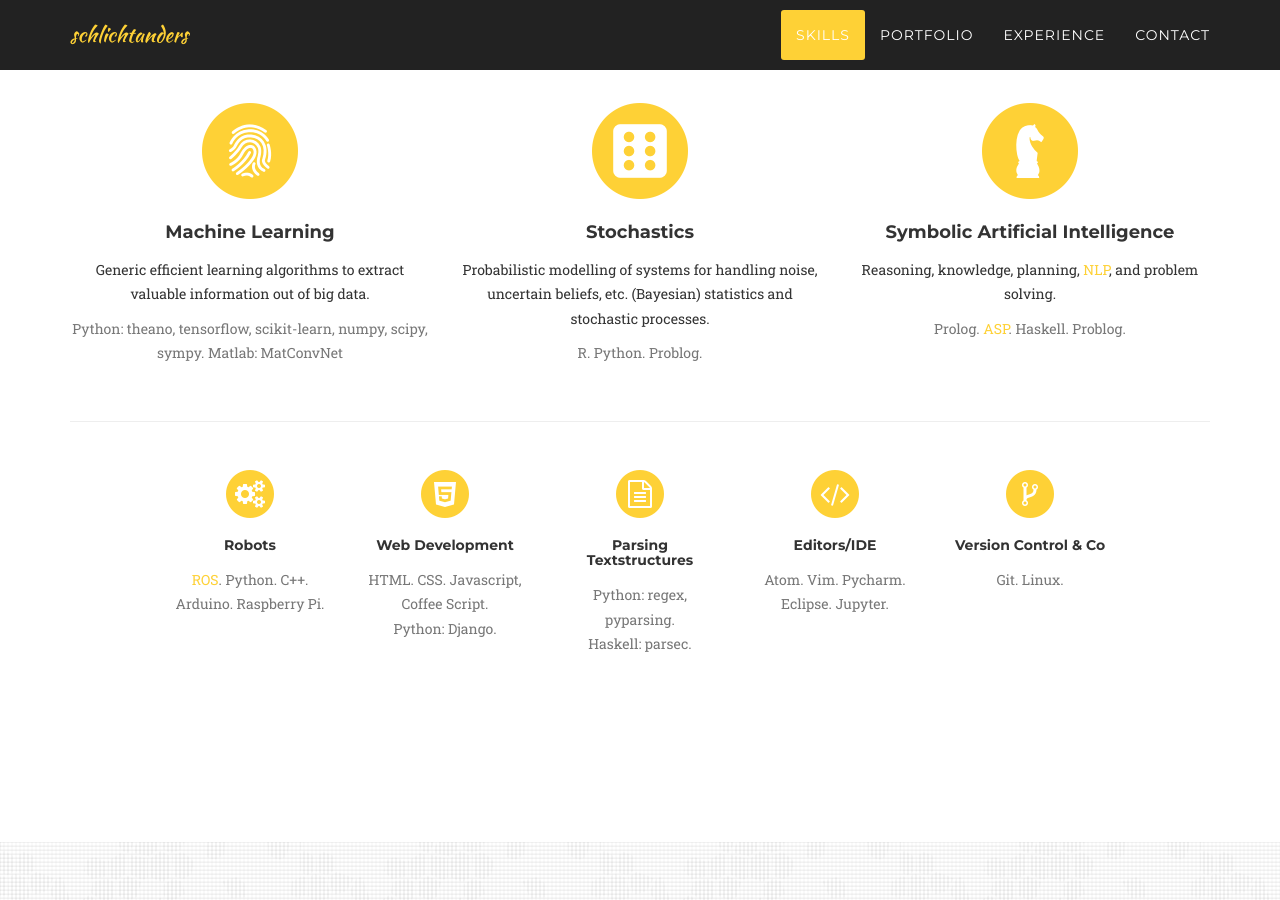
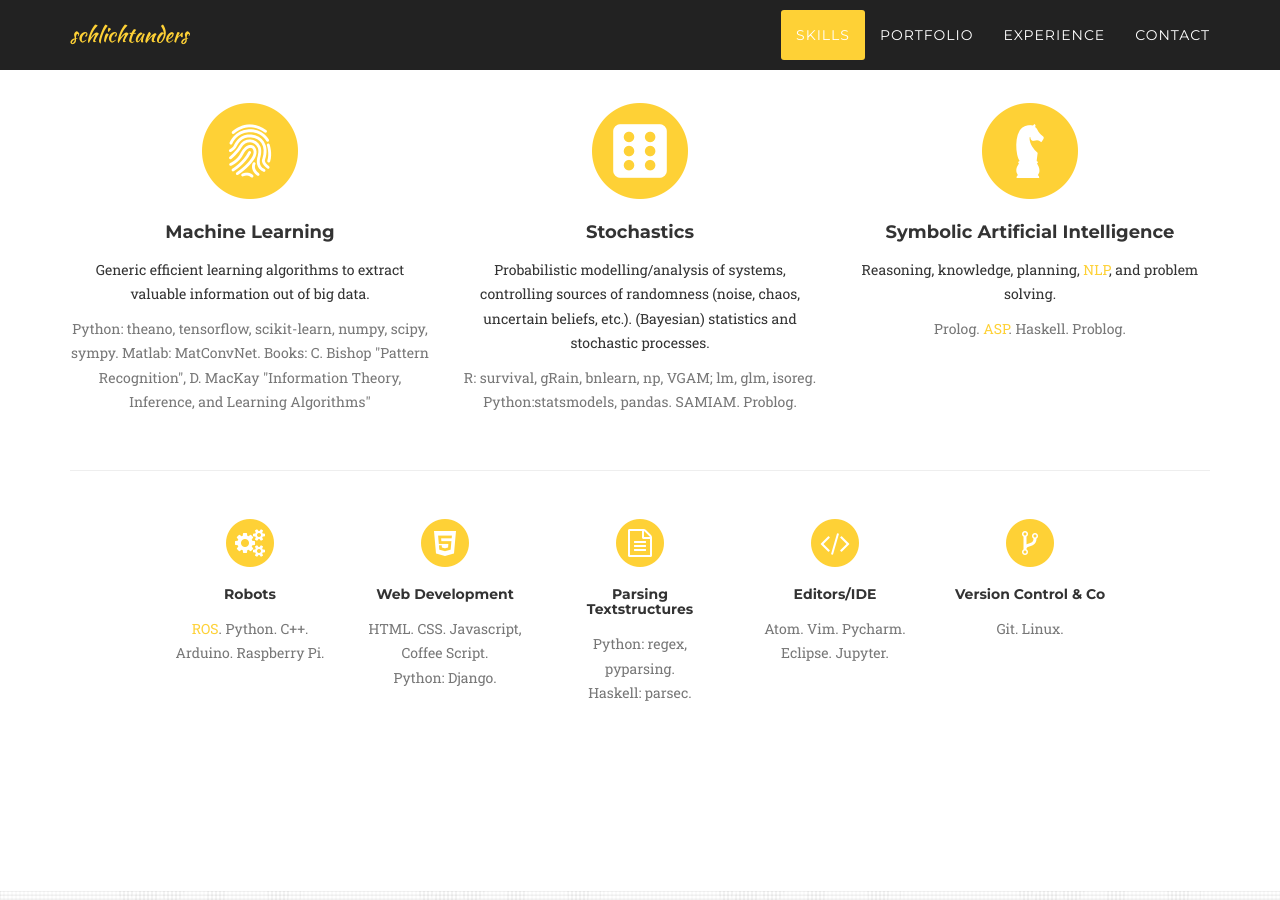
Before and after one commit to stephansahm/stephansahm.github.io, a Jekyll site: the page built from index.html, in a window 1280 px wide and 900 px high, scrolled down 1052 px. Built offline with Jekyll 4.4.1, drawn with Linux system fonts in a browser that asks for light colours; some web fonts are replaced.

Commit message:
adapted skills

```diff
--- a/_includes/skills.html
+++ b/_includes/skills.html
@@ -15,7 +15,7 @@
                     </span>
                     <h4 class="service-heading">Machine Learning</h4>
                     <p class="">Generic efficient learning algorithms to extract valuable information out of big data.</p>
-                    <p class="text-muted">Python: theano, tensorflow, scikit-learn, numpy, scipy, sympy. Matlab: MatConvNet</p>
+                    <p class="text-muted">Python: theano, tensorflow, scikit-learn, numpy, scipy, sympy. Matlab: MatConvNet. Books: C. Bishop "Pattern Recognition", D. MacKay "Information Theory, Inference, and Learning Algorithms" </p>
                 </div>
                 <div class="col-md-4">
                     <span class="fa-stack fa-4x">
@@ -23,8 +23,8 @@
                         <i class="fa fae-dice fa-stack-1x fa-inverse"></i>
                     </span>
                     <h4 class="service-heading">Stochastics</h4>
-                    <p class="">Probabilistic modelling of systems for handling noise, uncertain beliefs, etc. (Bayesian) statistics and stochastic processes.</p>
-                    <p class="text-muted">R. Python. Problog.</p>
+                    <p class="">Probabilistic modelling/analysis of systems, controlling sources of randomness (noise, chaos, uncertain beliefs, etc.). (Bayesian) statistics and stochastic processes.</p>
+                    <p class="text-muted">R: survival, gRain, bnlearn, np, VGAM; lm, glm, isoreg. Python:statsmodels, pandas. SAMIAM. Problog.</p>
                 </div>
                 <div class="col-md-4">
                     <span class="fa-stack fa-4x">
```
